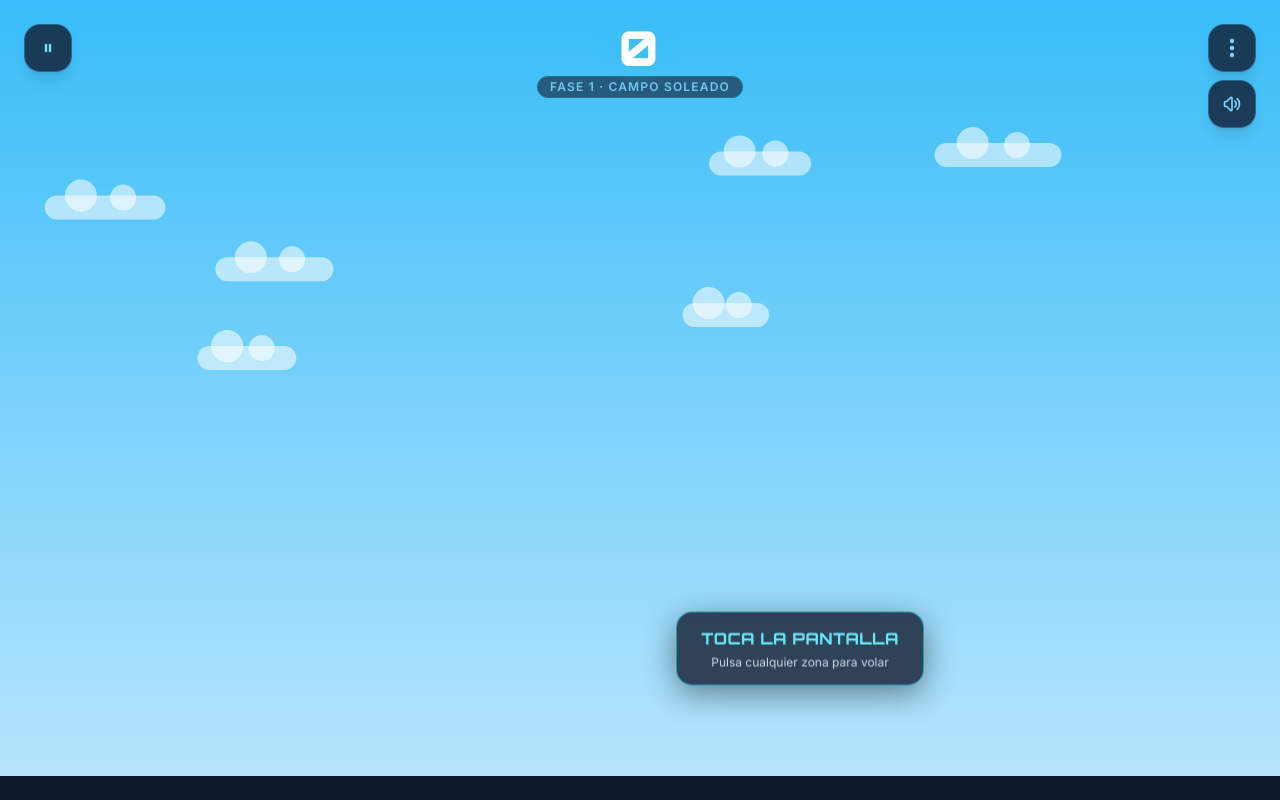
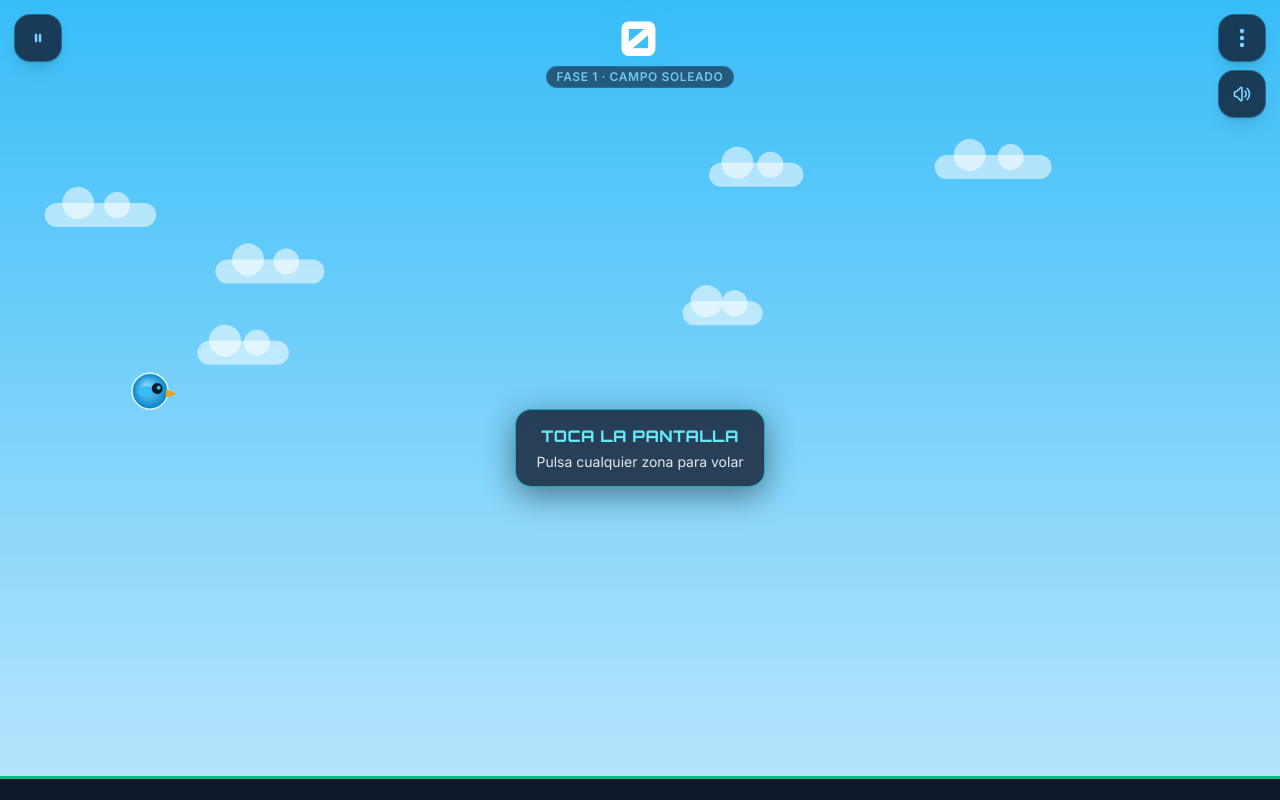
Before and after one commit to Spider-cheems1/flappy-birt-aventuras-por-el-espacio, a plain HTML site: page index.html in a window 1280 px wide. Drawn offline with nearby package versions, Linux system fonts and the light colour scheme.

Commit message:
Refactor index.html for responsiveness and UI updates
Refactor layout and styling for improved responsiveness and accessibility. Update game UI elements and adjust viewport handling.

```diff
--- a/index.html
+++ b/index.html
@@ -16,29 +16,49 @@
             user-select: none;
             -webkit-user-select: none;
             -webkit-touch-callout: none;
-            touch-action: manipulation;
+            touch-action: none;
         }
         body, html {
             margin: 0;
             padding: 0;
             width: 100%;
-            height: 100%;
+            height: 100vh;
+            height: 100dvh;
             overflow: hidden;
             background-color: #090d16;
             font-family: 'Inter', sans-serif;
         }
         #game-container {
-            position: relative;
-            width: 100%;
-            height: 100%;
+            position: fixed;
+            inset: 0;
+            width: 100vw;
+            height: 100vh;
+            height: 100dvh;
+            overflow: hidden;
             display: flex;
             justify-content: center;
             align-items: center;
+            z-index: 1;
         }
-        canvas {
+        #gameCanvas {
+            position: fixed;
+            inset: 0;
             display: block;
-            width: 100%;
-            height: 100%;
+            width: 100vw;
+            height: 100vh;
+            height: 100dvh;
+            z-index: 1;
+        }
+        #top-ui {
+            padding-top: max(0.85rem, env(safe-area-inset-top));
+            padding-bottom: 0.5rem;
+            padding-left: max(0.85rem, env(safe-area-inset-left));
+            padding-right: max(0.85rem, env(safe-area-inset-right));
+        }
+        #start-hint {
+            top: 56%;
+            left: 50%;
+            transform: translate(-50%, -50%);
         }
         .font-cyber {
             font-family: 'Orbitron', sans-serif;
@@ -73,41 +93,41 @@
 <div id="game-container">
     <canvas id="gameCanvas"></canvas>
 
-    <div id="top-ui" class="absolute top-0 left-0 w-full p-4 sm:p-6 flex justify-between items-start pointer-events-none z-20">
-        <button id="btn-pause" aria-label="Pausar juego" class="pointer-events-auto w-12 h-12 rounded-2xl cyber-panel flex items-center justify-center text-sky-300 hover:text-white active:scale-90 transition-all shadow-lg">
-            <svg xmlns="http://www.w3.org/2000/svg" class="w-6 h-6" fill="none" viewBox="0 0 24 24" stroke="currentColor" stroke-width="2.5">
+    <div id="top-ui" class="absolute top-0 left-0 w-full flex justify-between items-start gap-2 pointer-events-none z-20">
+        <button id="btn-pause" aria-label="Pausar juego" class="pointer-events-auto w-11 h-11 sm:w-12 sm:h-12 shrink-0 rounded-2xl cyber-panel flex items-center justify-center text-sky-300 hover:text-white active:scale-90 transition-all shadow-lg">
+            <svg xmlns="http://www.w3.org/2000/svg" class="w-5 h-5 sm:w-6 sm:h-6" fill="none" viewBox="0 0 24 24" stroke="currentColor" stroke-width="2.5">
                 <path stroke-linecap="round" stroke-linejoin="round" d="M10 9v6m4-6v6" />
             </svg>
         </button>
 
-        <div class="flex flex-col items-center">
-            <div id="score-display" class="font-cyber text-4xl sm:text-5xl font-black text-white tracking-wider drop-shadow-[0_2px_10px_rgba(56,189,248,0.6)]">
+        <div class="flex flex-col items-center min-w-0 flex-1 max-w-[65vw]">
+            <div id="score-display" class="font-cyber text-3xl sm:text-5xl font-black text-white tracking-wider drop-shadow-[0_2px_10px_rgba(56,189,248,0.6)]">
                 0
             </div>
-            <div id="phase-indicator" class="text-[11px] sm:text-xs font-semibold uppercase tracking-widest text-sky-300/90 mt-1 px-3 py-0.5 rounded-full bg-slate-900/60 border border-sky-400/20">
+            <div id="phase-indicator" class="max-w-full truncate text-[10px] sm:text-xs font-semibold uppercase tracking-wider text-sky-300/90 mt-1 px-2.5 py-0.5 rounded-full bg-slate-900/60 border border-sky-400/20">
                 Fase 1 · Campo Soleado
             </div>
 
-            <div id="boss-hud" class="hidden mt-3 w-56 sm:w-72 cyber-panel rounded-2xl p-2.5 flex flex-col items-center">
-                <div class="w-full flex justify-between items-center text-[11px] font-cyber font-bold text-rose-400 mb-1">
-                    <span>JEFE OVNI · BIGOTES</span>
-                    <span id="boss-hp-text">100 / 100 HP</span>
+            <div id="boss-hud" class="hidden mt-2.5 w-48 sm:w-72 cyber-panel rounded-2xl p-2 flex flex-col items-center">
+                <div class="w-full flex justify-between items-center text-[10px] sm:text-[11px] font-cyber font-bold text-rose-400 mb-1">
+                    <span class="truncate">JEFE OVNI · BIGOTES</span>
+                    <span id="boss-hp-text" class="shrink-0 ml-1">100 / 100 HP</span>
                 </div>
-                <div class="w-full h-3 bg-slate-950 rounded-full overflow-hidden border border-rose-500/40 p-0.5">
+                <div class="w-full h-2.5 sm:h-3 bg-slate-950 rounded-full overflow-hidden border border-rose-500/40 p-0.5">
                     <div id="boss-hp-bar" class="h-full bg-gradient-to-r from-rose-600 via-orange-500 to-amber-400 rounded-full transition-all duration-300" style="width: 100%;"></div>
                 </div>
             </div>
         </div>
 
-        <div class="flex flex-col gap-2 pointer-events-auto">
-            <button id="btn-menu-dots" aria-label="Información y créditos" class="w-12 h-12 rounded-2xl cyber-panel flex items-center justify-center text-sky-300 hover:text-white active:scale-90 transition-all shadow-lg">
-                <svg xmlns="http://www.w3.org/2000/svg" class="w-6 h-6" fill="currentColor" viewBox="0 0 24 24">
+        <div class="flex flex-col gap-2 shrink-0 pointer-events-auto">
+            <button id="btn-menu-dots" aria-label="Información y créditos" class="w-11 h-11 sm:w-12 sm:h-12 rounded-2xl cyber-panel flex items-center justify-center text-sky-300 hover:text-white active:scale-90 transition-all shadow-lg">
+                <svg xmlns="http://www.w3.org/2000/svg" class="w-5 h-5 sm:w-6 sm:h-6" fill="currentColor" viewBox="0 0 24 24">
                     <circle cx="12" cy="5" r="2.2" />
                     <circle cx="12" cy="12" r="2.2" />
                     <circle cx="12" cy="19" r="2.2" />
                 </svg>
             </button>
-            <button id="btn-sound" aria-label="Alternar sonido" class="w-12 h-12 rounded-2xl cyber-panel flex items-center justify-center text-sky-300 hover:text-white active:scale-90 transition-all shadow-lg">
+            <button id="btn-sound" aria-label="Alternar sonido" class="w-11 h-11 sm:w-12 sm:h-12 rounded-2xl cyber-panel flex items-center justify-center text-sky-300 hover:text-white active:scale-90 transition-all shadow-lg">
                 <svg id="icon-sound-on" xmlns="http://www.w3.org/2000/svg" class="w-5 h-5" fill="none" viewBox="0 0 24 24" stroke="currentColor" stroke-width="2">
                     <path stroke-linecap="round" stroke-linejoin="round" d="M15.536 8.464a5 5 0 010 7.072m2.828-9.9a9 9 0 010 12.728M5.586 15H4a1 1 0 01-1-1v-4a1 1 0 011-1h1.586l4.707-4.707C10.923 3.663 12 4.109 12 5v14c0 .891-1.077 1.337-1.707.707L5.586 15z" />
                 </svg>
@@ -118,28 +138,28 @@
         </div>
     </div>
 
-    <div id="phase-banner" class="phase-banner pointer-events-none absolute top-32 left-1/2 -translate-x-1/2 opacity-0 -translate-y-4 z-10 text-center w-11/12 max-w-sm">
-        <div class="cyber-panel rounded-2xl px-5 py-3 border-sky-400/50">
-            <p id="banner-subtitle" class="text-[11px] font-cyber uppercase tracking-widest text-cyan-400">NUEVA ZONA ALCANZADA</p>
-            <h2 id="banner-title" class="font-cyber text-lg sm:text-xl font-bold text-white mt-0.5">CAMPO DE NOCHE</h2>
+    <div id="phase-banner" class="phase-banner pointer-events-none absolute top-28 sm:top-32 left-1/2 -translate-x-1/2 opacity-0 -translate-y-4 z-10 text-center w-[90vw] max-w-xs">
+        <div class="cyber-panel rounded-2xl px-4 py-2.5 border-sky-400/50">
+            <p id="banner-subtitle" class="text-[10px] font-cyber uppercase tracking-widest text-cyan-400">NUEVA ZONA ALCANZADA</p>
+            <h2 id="banner-title" class="font-cyber text-base sm:text-xl font-bold text-white mt-0.5 leading-snug">CAMPO DE NOCHE</h2>
         </div>
     </div>
 
-    <div id="start-hint" class="pointer-events-none absolute bottom-24 left-1/2 -translate-x-1/2 z-10 flex flex-col items-center text-center w-11/12 max-w-xs animate-bounce">
-        <div class="cyber-panel rounded-2xl px-6 py-3.5 border-cyan-400/60">
+    <div id="start-hint" class="pointer-events-none fixed z-10 flex flex-col items-center text-center w-[86vw] max-w-[18rem]">
+        <div class="cyber-panel rounded-2xl px-5 py-3.5 border-cyan-400/70">
             <p class="font-cyber text-sm sm:text-base font-bold text-cyan-300 tracking-wide">TOCA LA PANTALLA</p>
-            <p class="text-xs text-slate-300 mt-1">Pulsa cualquier zona para volar</p>
+            <p class="text-xs sm:text-sm text-slate-200 mt-1">Pulsa cualquier zona para volar</p>
         </div>
     </div>
 
     <div id="modal-pause" class="hidden absolute inset-0 bg-slate-950/75 backdrop-blur-md z-30 flex items-center justify-center p-4">
-        <div class="cyber-panel rounded-3xl p-7 w-full max-w-xs text-center">
+        <div class="cyber-panel rounded-3xl p-6 w-full max-w-[20rem] text-center">
             <div class="w-14 h-14 rounded-2xl bg-sky-500/20 border border-sky-400/40 flex items-center justify-center mx-auto mb-4 text-sky-300">
                 <svg xmlns="http://www.w3.org/2000/svg" class="w-7 h-7" fill="none" viewBox="0 0 24 24" stroke="currentColor" stroke-width="2.5">
                     <path stroke-linecap="round" stroke-linejoin="round" d="M10 9v6m4-6v6" />
                 </svg>
             </div>
-            <h2 class="font-cyber text-2xl font-bold text-white mb-1">JUEGO PAUSADO</h2>
+            <h2 class="font-cyber text-xl sm:text-2xl font-bold text-white mb-1">JUEGO PAUSADO</h2>
             <p class="text-xs text-slate-400 mb-6">Tómate un respiro, piloto</p>
             <div class="flex flex-col gap-3">
                 <button id="btn-resume" class="cyber-btn w-full py-3.5 rounded-2xl font-cyber font-bold text-white text-sm tracking-wider shadow-lg">
@@ -153,7 +173,7 @@
     </div>
 
     <div id="modal-dots" class="hidden absolute inset-0 bg-slate-950/75 backdrop-blur-md z-30 flex items-center justify-center p-4">
-        <div class="cyber-panel rounded-3xl p-7 w-full max-w-xs text-center relative">
+        <div class="cyber-panel rounded-3xl p-6 w-full max-w-[20rem] text-center relative">
             <div class="w-16 h-16 rounded-full bg-gradient-to-tr from-cyan-500 via-blue-500 to-fuchsia-500 p-0.5 mx-auto mb-4 shadow-lg">
                 <div class="w-full h-full bg-slate-900 rounded-full flex items-center justify-center">
                     <svg class="w-8 h-8 text-cyan-300" viewBox="0 0 24 24" fill="currentColor">
@@ -180,13 +200,13 @@
     </div>
 
     <div id="modal-gameover" class="hidden absolute inset-0 bg-slate-950/80 backdrop-blur-md z-30 flex items-center justify-center p-4">
-        <div class="cyber-panel rounded-3xl p-7 w-full max-w-xs text-center border-rose-500/40">
+        <div class="cyber-panel rounded-3xl p-6 w-full max-w-[20rem] text-center border-rose-500/40">
             <div class="w-14 h-14 rounded-2xl bg-rose-500/20 border border-rose-500/40 flex items-center justify-center mx-auto mb-3 text-rose-400">
                 <svg xmlns="http://www.w3.org/2000/svg" class="w-8 h-8" fill="none" viewBox="0 0 24 24" stroke="currentColor" stroke-width="2">
                     <path stroke-linecap="round" stroke-linejoin="round" d="M12 9v2m0 4h.01m-6.938 4h13.856c1.54 0 2.502-1.667 1.732-3L13.732 4c-.77-1.333-2.694-1.333-3.464 0L3.34 16c-.77 1.333.192 3 1.732 3z" />
                 </svg>
             </div>
-            <h2 class="font-cyber text-2xl font-black text-white mb-1">SISTEMA CAÍDO</h2>
+            <h2 class="font-cyber text-xl sm:text-2xl font-black text-white mb-1">SISTEMA CAÍDO</h2>
             <p id="gameover-reason" class="text-xs text-slate-400 mb-5">Has colisionado en vuelo</p>
 
             <div class="grid grid-cols-2 gap-3 mb-6">
@@ -207,7 +227,7 @@
     </div>
 
     <div id="modal-victory" class="hidden absolute inset-0 bg-slate-950/85 backdrop-blur-md z-30 flex items-center justify-center p-4">
-        <div class="cyber-panel rounded-3xl p-7 w-full max-w-sm text-center border-amber-400/60 shadow-[0_0_50px_rgba(251,191,36,0.3)]">
+        <div class="cyber-panel rounded-3xl p-6 w-full max-w-[21rem] text-center border-amber-400/60 shadow-[0_0_50px_rgba(251,191,36,0.3)]">
             <div class="w-16 h-16 rounded-2xl bg-amber-400/20 border border-amber-400/50 flex items-center justify-center mx-auto mb-4 text-amber-300">
                 <svg xmlns="http://www.w3.org/2000/svg" class="w-9 h-9" fill="none" viewBox="0 0 24 24" stroke="currentColor" stroke-width="2">
                     <path stroke-linecap="round" stroke-linejoin="round" d="M5 3v4M3 5h4M6 17v4m-2-2h4m5-16l2.286 6.857L21 12l-5.714 2.143L13 21l-2.286-6.857L5 12l5.714-2.143L13 3z" />
@@ -390,8 +410,15 @@ const modalDots = document.getElementById('modal-dots');
 const modalGameover = document.getElementById('modal-gameover');
 const modalVictory = document.getElementById('modal-victory');
 
-let width = window.innerWidth;
-let height = window.innerHeight;
+function getViewportSize() {
+    const vv = window.visualViewport;
+    return {
+        w: Math.round(vv ? vv.width : window.innerWidth),
+        h: Math.round(vv ? vv.height : window.innerHeight)
+    };
+}
+
+let { w: width, h: height } = getViewportSize();
 let dpr = Math.min(window.devicePixelRatio || 1, 2);
 
 let gameState = 'WAITING';
@@ -410,7 +437,7 @@ const bird = {
     x: 0,
     y: 0,
     vy: 0,
-    radius: 18,
+    radius: 17,
     rotation: 0,
     wingPhase: 0,
     hasHelmet: false,
@@ -420,7 +447,7 @@ const bird = {
 
 const GRAVITY = 0.42;
 const JUMP_FORCE = -7.6;
-const PIPE_SPEED_BASE = 3.1;
+const PIPE_SPEED_BASE = 3.0;
 
 let pipes = [];
 let pipeSpawnTimer = 0;
@@ -447,20 +474,36 @@ let fireballs = [];
 let missileBubbles = [];
 let activeMissiles = [];
 
+function drawRoundRect(c, x, y, w, h, r) {
+    const radius = Math.min(r, w / 2, h / 2);
+    c.beginPath();
+    c.moveTo(x + radius, y);
+    c.arcTo(x + w, y, x + w, y + h, radius);
+    c.arcTo(x + w, y + h, x, y + h, radius);
+    c.arcTo(x, y + h, x, y, radius);
+    c.arcTo(x, y, x + w, y, radius);
+    c.closePath();
+}
+
 function resizeCanvas() {
-    width = window.innerWidth;
-    height = window.innerHeight;
+    const vp = getViewportSize();
+    width = vp.w;
+    height = vp.h;
     dpr = Math.min(window.devicePixelRatio || 1, 2);
 
     canvas.width = width * dpr;
     canvas.height = height * dpr;
     ctx.setTransform(dpr, 0, 0, dpr, 0, 0);
 
-    bird.x = Math.min(width * 0.26, 150);
+    bird.radius = width < 480 ? 16 : 18;
+    bird.x = width < 480 ? Math.max(54, Math.min(width * 0.24, 96)) : Math.min(width * 0.26, 150);
     if (gameState === 'WAITING') bird.y = height * 0.48;
-    if (boss.active) boss.x = width - Math.min(width * 0.22, 110);
+    if (boss.active) boss.x = width - (width < 480 ? Math.min(width * 0.2, 68) : Math.min(width * 0.22, 110));
 }
 window.addEventListener('resize', resizeCanvas);
+if (window.visualViewport) {
+    window.visualViewport.addEventListener('resize', resizeCanvas);
+}
 
 function initBackgroundDecor() {
     bgElements = [];
@@ -478,8 +521,8 @@ function initBackgroundDecor() {
         bgElements.push({
             type: 'cloud',
             x: Math.random() * width,
-            y: height * (0.12 + Math.random() * 0.35),
-            w: 70 + Math.random() * 60,
+            y: height * (0.14 + Math.random() * 0.32),
+            w: 65 + Math.random() * 55,
             speed: 0.3 + Math.random() * 0.3
         });
     }
@@ -489,7 +532,7 @@ function initBackgroundDecor() {
             type: 'building',
             x: i * 55,
             w: 48 + Math.random() * 14,
-            h: height * (0.22 + Math.random() * 0.28),
+            h: height * (0.2 + Math.random() * 0.25),
             windowsSeed: Math.random()
         });
     }
@@ -501,7 +544,8 @@ function resetGame() {
     currentSkyTop = [...PHASES[0].skyTop];
     currentSkyBottom = [...PHASES[0].skyBottom];
 
-    bird.x = Math.min(width * 0.26, 150);
+    bird.radius = width < 480 ? 16 : 18;
+    bird.x = width < 480 ? Math.max(54, Math.min(width * 0.24, 96)) : Math.min(width * 0.26, 150);
     bird.y = height * 0.48;
     bird.vy = 0;
     bird.rotation = 0;
@@ -643,14 +687,14 @@ function spawnParticles(x, y, color, count = 10, speedScale = 1) {
 }
 
 function spawnPipe() {
-    const gapHeight = Math.max(148, Math.min(185, height * 0.25));
-    const minTop = 85;
-    const maxBottom = height - 95 - gapHeight;
+    const gapHeight = Math.max(152, Math.min(188, height * 0.24));
+    const minTop = Math.max(96, height * 0.14);
+    const maxBottom = height - 48 - gapHeight;
     const topHeight = minTop + Math.random() * Math.max(40, maxBottom - minTop);
 
     pipes.push({
         x: width + 40,
-        width: 62,
+        width: width < 480 ? 54 : 62,
         topHeight,
         gap: gapHeight,
         passed: false,
@@ -663,7 +707,7 @@ function spawnFireball() {
     sfx.playFireball();
     const targetY = bird.y + (Math.random() * 120 - 60);
     const angle = Math.atan2(targetY - boss.y, bird.x - (boss.x - 45));
-    const speed = Math.min(5.8, Math.max(4.2, width * 0.0085));
+    const speed = Math.min(5.6, Math.max(4.0, width * 0.0085));
 
     fireballs.push({
         x: boss.x - 45,
@@ -676,7 +720,7 @@ function spawnFireball() {
 }
 
 function spawnMissileBubble() {
-    const safeMarginY = 125;
+    const safeMarginY = Math.max(115, height * 0.17);
     const spawnY = safeMarginY + Math.random() * Math.max(40, height - safeMarginY * 2);
     missileBubbles.push({
         x: width + 35,
@@ -738,7 +782,7 @@ function update() {
                 el.x -= 1.1;
                 if (el.x + el.w < -20) {
                     el.x = width + 20;
-                    el.h = height * (0.22 + Math.random() * 0.28);
+                    el.h = height * (0.2 + Math.random() * 0.25);
                 }
             }
         }
@@ -803,7 +847,7 @@ function update() {
             pipeSpawnTimer = 0;
         }
 
-        const speed = PIPE_SPEED_BASE + Math.min(2.1, score * 0.008);
+        const speed = PIPE_SPEED_BASE + Math.min(2.0, score * 0.008);
 
         for (let i = pipes.length - 1; i >= 0; i--) {
             const p = pipes[i];
@@ -832,7 +876,7 @@ function update() {
             }
         }
     } else {
-        const desiredX = width - Math.min(width * 0.22, 115);
+        const desiredX = width - (width < 480 ? Math.min(width * 0.2, 68) : Math.min(width * 0.22, 115));
         boss.x += (desiredX - boss.x) * 0.05;
         boss.hoverPhase += 0.045;
         boss.y = height * 0.44 + Math.sin(boss.hoverPhase) * (height * 0.22);
@@ -937,6 +981,7 @@ function update() {
 }
 
 function drawBackground() {
+    const targetPhase = PHASES[currentPhaseIndex];
     const topStr = `rgb(${Math.round(currentSkyTop[0])}, ${Math.round(currentSkyTop[1])}, ${Math.round(currentSkyTop[2])})`;
     const botStr = `rgb(${Math.round(currentSkyBottom[0])}, ${Math.round(currentSkyBottom[1])}, ${Math.round(currentSkyBottom[2])})`;
 
@@ -962,8 +1007,7 @@ function drawBackground() {
         for (const el of bgElements) {
             if (el.type !== 'cloud') continue;
             ctx.fillStyle = currentPhaseIndex === 5 ? 'rgba(251, 146, 60, 0.25)' : 'rgba(255, 255, 255, 0.55)';
-            ctx.beginPath();
-            ctx.roundRect(el.x, el.y, el.w, 24, 12);
+            drawRoundRect(ctx, el.x, el.y, el.w, 24, 12);
             ctx.fill();
             ctx.beginPath();
             ctx.arc(el.x + el.w * 0.3, el.y, 16, 0, Math.PI * 2);
@@ -1097,8 +1141,7 @@ function drawBoss() {
     ctx.stroke();
 
     ctx.fillStyle = boss.hitFlash > 0 ? '#ffffff' : '#dc2626';
-    ctx.beginPath();
-    ctx.roundRect(-14, -22, 28, 16, 4);
+    drawRoundRect(ctx, -14, -22, 28, 16, 4);
     ctx.fill();
 
     ctx.fillStyle = '#fed7aa';
@@ -1229,8 +1272,7 @@ function drawCombatEntities() {
         ctx.stroke();
 
         ctx.fillStyle = '#f43f5e';
-        ctx.beginPath();
-        ctx.roundRect(-10, -4, 18, 8, 3);
+        drawRoundRect(ctx, -10, -4, 18, 8, 3);
         ctx.fill();
         ctx.fillStyle = '#facc15';
         ctx.beginPath();
@@ -1243,8 +1285,7 @@ function drawCombatEntities() {
         ctx.save();
         ctx.translate(m.x, m.y);
         ctx.fillStyle = '#f43f5e';
-        ctx.beginPath();
-        ctx.roundRect(-12, -4, 20, 8, 3);
+        drawRoundRect(ctx, -12, -4, 20, 8, 3);
         ctx.fill();
         ctx.fillStyle = '#facc15';
         ctx.beginPath();
```
